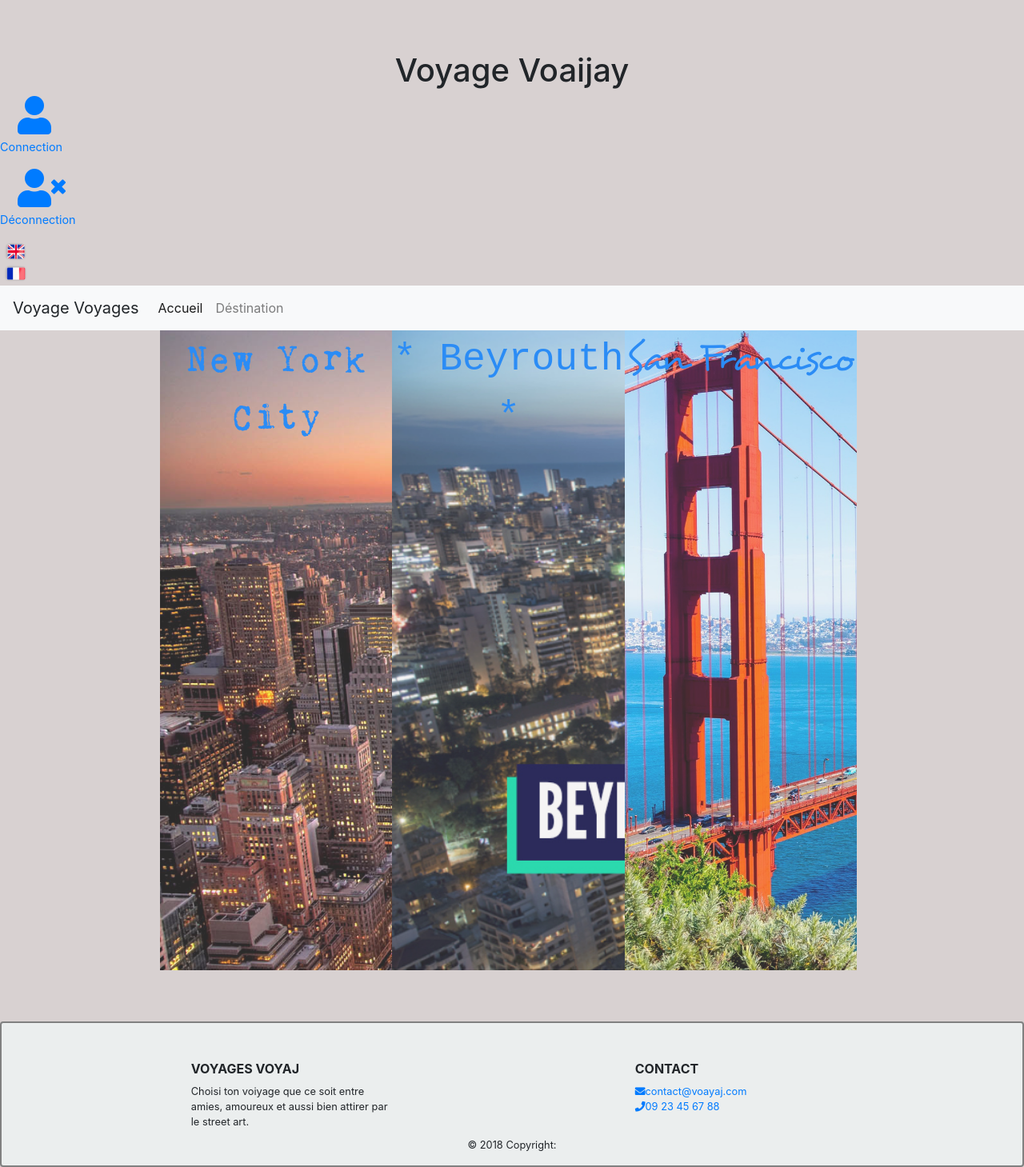
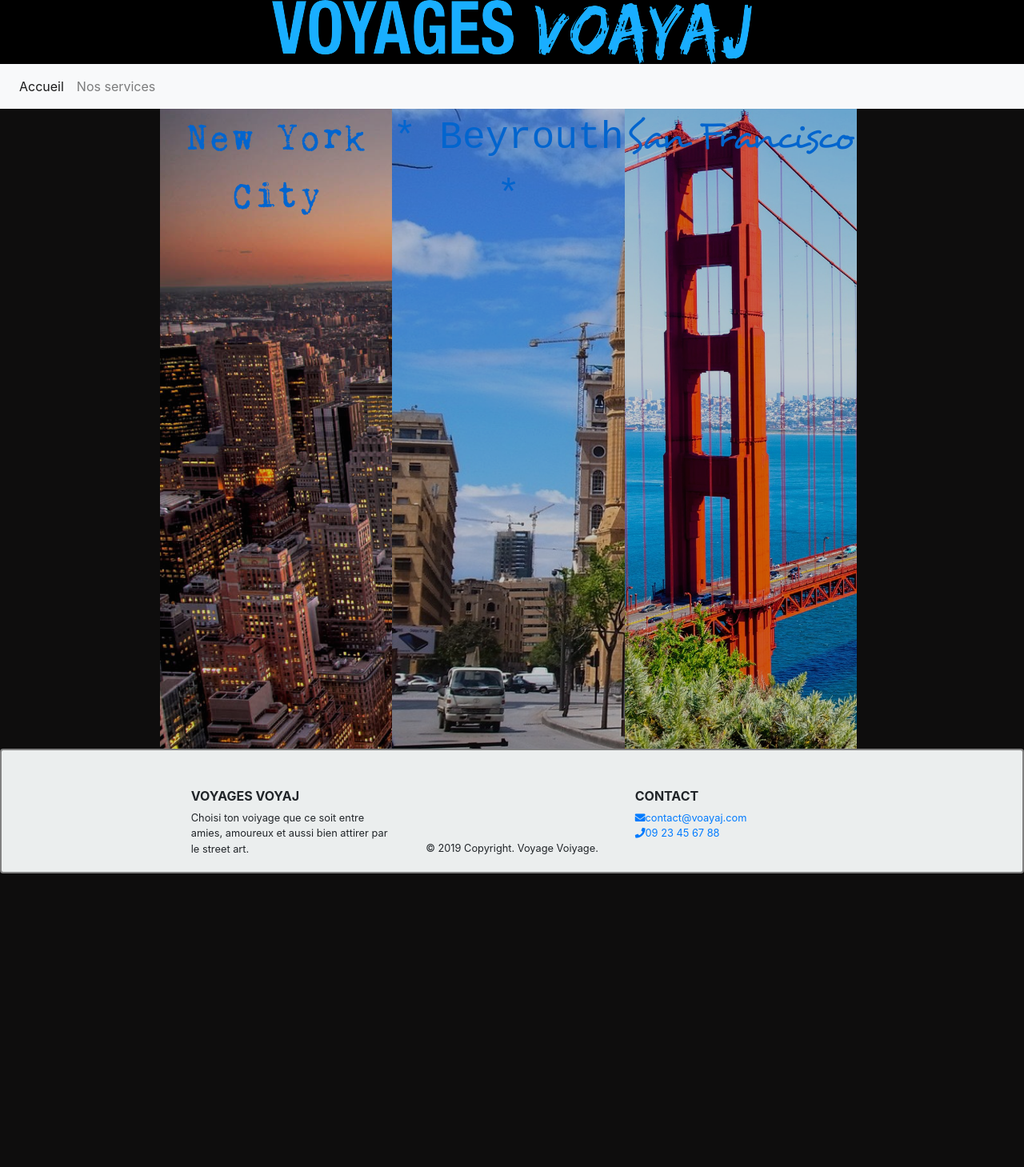
Before and after one commit to jputanier/projet_groupe_voyage, a PHP site: page / in a window 1280 px wide. Shown: the whole page at 80% size. After the commit the page ends 1092 px from the top, so only its background shows below. Run offline with PHP 8.4, Linux system fonts and the light colour scheme; some libraries are stand-ins or nearby versions; some web fonts are replaced.

Commit message:
mdif css/html

```diff
--- a/css/style.css
+++ b/css/style.css
@@ -4,19 +4,14 @@
 }
 
 body{
-    background-color: rgb(216, 209, 209);
+    background-color: rgb(14, 13, 13);
+    width: 100%;
     /*margin-left: 10%;*/
     /*margin-right: 10%;*/
-    margin-top: 5%;
 }
 
 .marge{
     /*margin-top: 10%;*/
-}
-
-img{
-    width: 120%;
-    height: 300px;
 }
 
 footer{
@@ -24,11 +19,11 @@ footer{
     background-color: rgb(235, 238, 238);
     border: 2px solid gray;
     border-radius: 4px;
-    margin-top: 5%;
 }
 
 .copieR{
-    margin-top: -30px !important;
+    margin-top: -60px !important;
+    margin-bottom: 20px;
 }
 
 @font-face {
@@ -42,6 +37,7 @@ footer{
     font-weight: normal;
     font-style: normal;
 }
+
 @font-face {
     font-family: 'kingthings';
     src: url('../fonts/kingthings/Kingthings_Trypewriter_2-webfont.eot');
@@ -54,6 +50,7 @@ footer{
     font-style: normal;
 
 }
+
 @font-face {
     font-family: 'desyrelregular';
     src: url('../fonts/desyrel/desyrel-webfont.eot');
@@ -66,7 +63,6 @@ footer{
     font-style: normal;
 
 }
-
 
 .font_america {
     font-family: 'amerikaregular', 'Courier New', Courier, monospace;
@@ -81,6 +77,7 @@ footer{
     color: bisque;
     text-align: center;
 }
+
 .font_desyrel {
       font-family: 'desyrelregular', 'Courier New', Courier, monospace;
     font-size: 3em;
@@ -88,13 +85,15 @@ footer{
     text-align: center;
 }
 
-body {
-    width: 100%;
-}
 main {
     margin-left: 200px;
     margin-right: 200px;
 }
+
+.headeR{
+    background-color: black;
+}
+
 h1 {
     text-align: center;
 }
@@ -106,38 +105,47 @@ nav {
 #div_logo_user a:visited {
     color: inherit;
 }
+
 #div_logo_user a {
     text-decoration: none;
 }
+
 #div_logo_user {
     color: cadetblue;
     display: flex;
 }
+
 .logo_user {
     font-size: 3em;
     margin-left: 22px;
 }
+
 figcaption {
     font-size: 0.9em;
     margin-top: 5px;
 }
+
 .ukflag {
     width: 40px;
     height: 25px;
 }
+
 .frflag {
     width: 40px;
     height: 30px;
 }
+
 
 /* Main */
 .titles {
     text-decoration: none;
     margin: auto;
 }
+
 .titles:visited {
     color: inherit;
 }
+
 #bloc_page {
     width: 100%;
     height: 800px;
@@ -152,6 +160,7 @@ figcaption {
     height: 800px;
     opacity: 0.8;
 }
+
 #bloc1 a, #bloc2 a, #bloc3 a {
     margin-top: 200px;
 }
@@ -163,6 +172,7 @@ figcaption {
     height: 800px;
     opacity: 0.8;
 }
+
 #bloc1:hover, #bloc2:hover, #bloc3:hover {
     opacity: 1;
     transition: 0.5s;
@@ -180,7 +190,9 @@ figcaption {
 main {
     margin-right: 0;
     margin-left: 0;
+    text-align: center;
 }
+
 #bloc_page {
     width: 100%;
     display: flex;
@@ -199,9 +211,19 @@ main {
     width: 500px;
     height: 500px;
 }
+
 #bloc3 {
     background-color: yellow;
     width: 500px;
     height: 500px;
 }
+
+footer {
+    margin-top: 700px;
 }
+
+.container{
+    margin-top: 10px;
+}
+
+}
--- a/index.php
+++ b/index.php
@@ -8,30 +8,16 @@
     <link rel="stylesheet" href="https://use.fontawesome.com/releases/v5.8.2/css/all.css" integrity="sha384-oS3vJWv+0UjzBfQzYUhtDYW+Pj2yciDJxpsK1OYPAYjqT085Qq/1cq5FLXAZQ7Ay" crossorigin="anonymous">
     <!-- bootstrap -->
     <link href="https://stackpath.bootstrapcdn.com/bootstrap/4.3.1/css/bootstrap.min.css" rel="stylesheet" integrity="sha384-ggOyR0iXCbMQv3Xipma34MD+dH/1fQ784/j6cY/iJTQUOhcWr7x9JvoRxT2MZw1T" crossorigin="anonymous">    <link rel="stylesheet" href="./css/style.css">
-    <title>Voyage VoyagJ</title>
+    <title>VOAYAJ, voyager autrement</title>
 </head>
 <body>
     <!-- header -->
-    <div>
-        <h1>Voyage Voaijay</h1>
-        <div id="div_logo_user"><a href="/">
-            <figure>
-                <i class="fas fa-user logo_user"></i>
-                <figcaption>Connection</figcaption>
-            </figure></a>
-        </div>
-        <div id="div_logo_user"><a href="/">
-            <figure>
-                <i class="fas fa-user-times logo_user"></i>
-                <figcaption>Déconnection</figcaption>
-            </figure></a>
-        </div>
-        <div><a href="/"><img src="./img/ukflag.png" alt="ukflag" class="ukflag"></a></div>
-        <div><a href="/"><img src="./img/frflag.png" alt="frflag" class="frflag"></a></div>
+    <div class="text-center headeR">
+        <img src="./img/logo-voayaj.png" alt="logo voayaj">
     </div>
-    <!--nav-bar-->
+    <!-- nav-bar -->
     <?php require "./templates/header.php"?>
-    <!--main-->
+    <!-- main -->
     <main>
         <div id="bloc_page">
             <div id="bloc1" class="font_kingthings"><a href="/" class="titles">New York<br/>City</a></div>
@@ -39,7 +25,7 @@
             <div id="bloc3" class="font_desyrel"><a href="/" class="titles">San Francisco</a></div>
         </div>
     </main>
-    <!--footer-->
+    <!-- footer -->
     <?php require "./templates/footer.html"?>
     <!-- jquery popper bootstrap -->
     <script src="https://code.jquery.com/jquery-3.3.1.slim.min.js" integrity="sha384-q8i/X+965DzO0rT7abK41JStQIAqVgRVzpbzo5smXKp4YfRvH+8abtTE1Pi6jizo" crossorigin="anonymous"></script>
--- a/templates/footer.html
+++ b/templates/footer.html
@@ -1,10 +1,8 @@
+
 <footer>
     <div class="container text-center text-md-left mt-5">
-
       <div class="row m-0">
-
         <div class="col-md-3 col-lg-4 col-xl-3 mx-auto mb-4">
-
           <h6 class="text-uppercase font-weight-bold">Voyages VoyaJ</h6>
           <p>Choisi ton voiyage que ce soit entre amies, amoureux et aussi bien attirer par le street art.</p>
         </div>
@@ -21,6 +19,6 @@
     </div>
     <!-- Copyright -->
     <div class="footer-copyright text-center copieR">
-        <p>© 2018 Copyright:</p>
+        <p>© 2019 Copyright. Voyage Voiyage.</p>
     </div>
   </footer>
--- a/templates/header.php
+++ b/templates/header.php
@@ -1,13 +1,11 @@
 <nav class="navbar navbar-expand-lg navbar-light bg-light">
-  <a class="navbar-brand">Voyage Voyages</a>
   <button class="navbar-toggler" type="button" data-toggle="collapse" data-target="#navbarNavAltMarkup" aria-controls="navbarNavAltMarkup" aria-expanded="false" aria-label="Toggle navigation">
     <span class="navbar-toggler-icon"></span>
   </button>
   <div class="collapse navbar-collapse" id="navbarNavAltMarkup">
     <div class="navbar-nav">
-      <a class="nav-item nav-link active" href="/">Accueil <span class="sr-only">(current)</span></a>
-      <a class="nav-item nav-link" href="#">Déstination</a>
-      <a class="nav-item nav-link" href="#"></a>
+      <a class="nav-item nav-link active" href="#">Accueil<span class="sr-only">(current)</span></a>
+      <a class="nav-item nav-link" href="#">Nos services<span class="sr-only">(current)</span></a>
     </div>
   </div>
 </nav>
```
Also changed, not shown: img/beyrouth.jpg, img/logo-voayaj.png (added).
